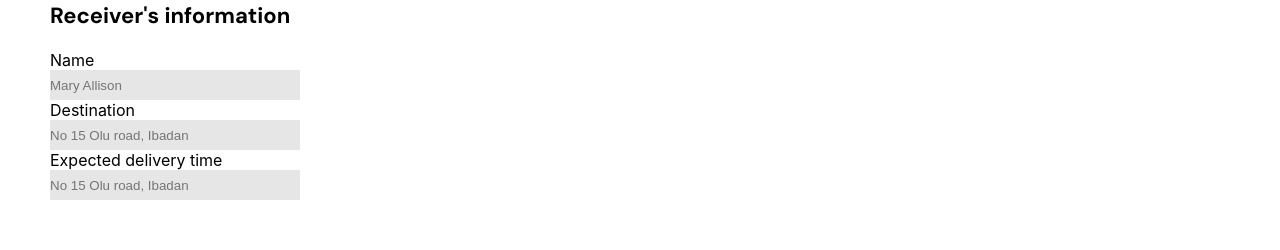
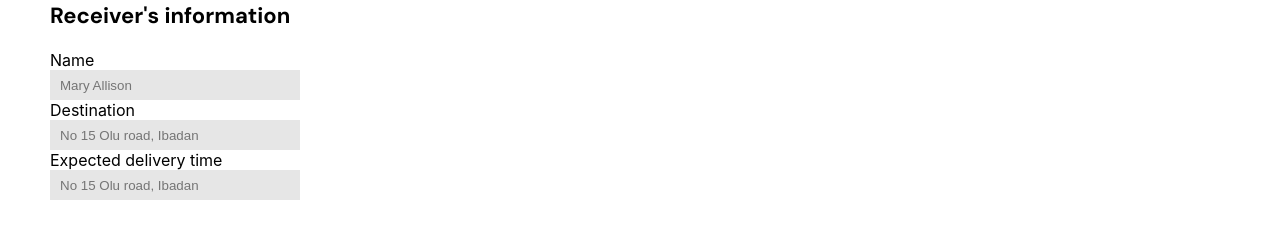
Before and after one commit to Pickbox-Project/Pickbox-frontend, a React (Create React App) app: page /more-details in a window 1280 px wide. Shown: the part 274-524 px from the top of the page. Built offline with nearby package versions, Linux system fonts and the light colour scheme.

Commit message:
Started styling MoreDetails component

```diff
--- a/src/Components/MoreDetails/MoreDetails.css
+++ b/src/Components/MoreDetails/MoreDetails.css
@@ -39,4 +39,5 @@
     height: 30px;
     border: none;
     background: #e6e6e6;
+    padding: 5px 0px 5px 10px;
 }
```
